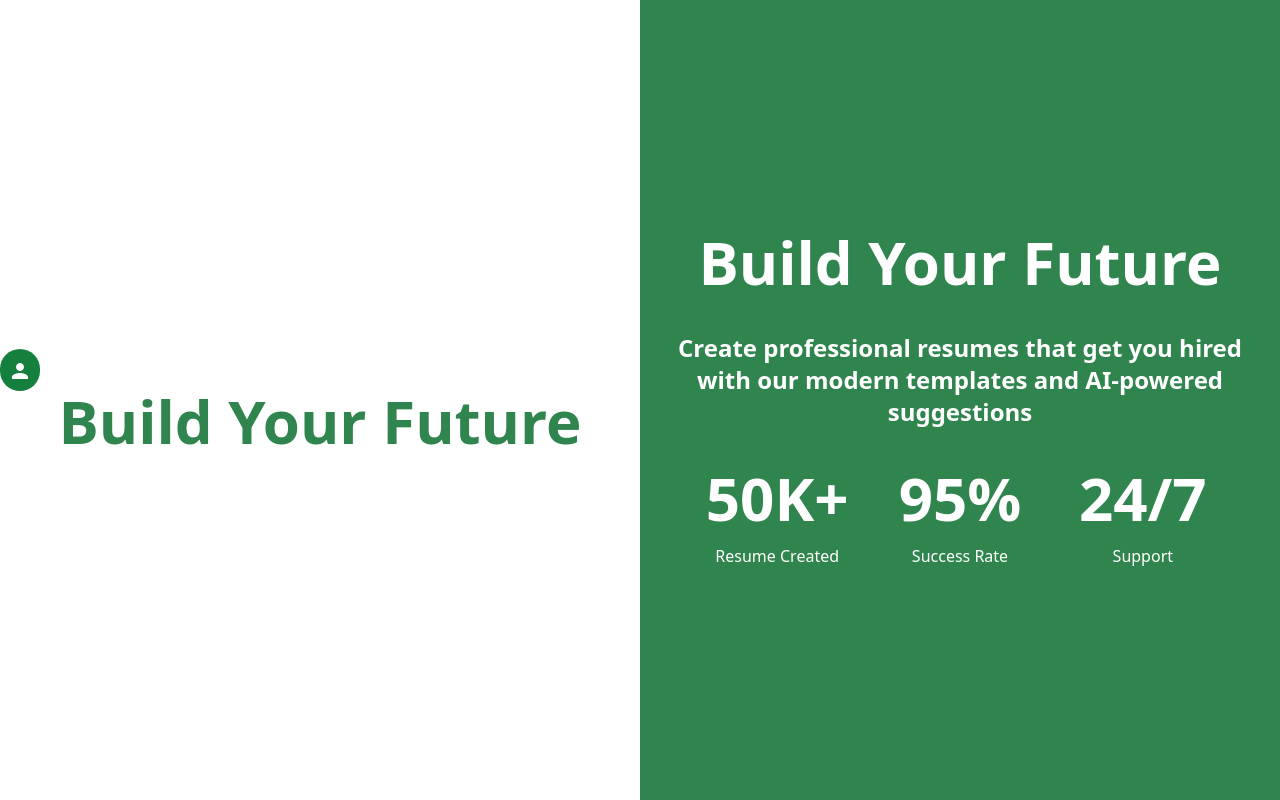
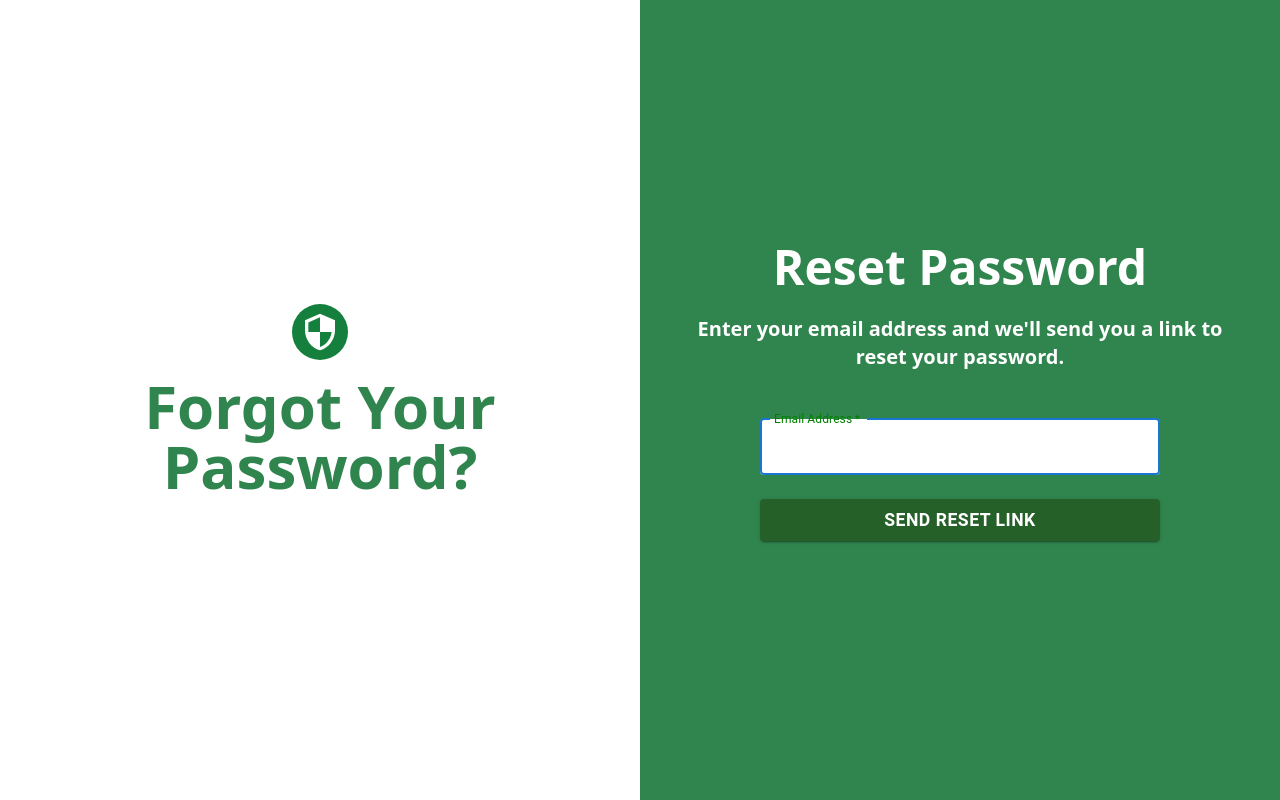
Before and after one commit to Aghmaz/octet-project, a React (Vite) app: page /forgot in a window 1280 px wide. Built offline with nearby package versions, Linux system fonts and the light colour scheme.

Commit message:
Created Forgot Password Screen and added the routes for login and forgot password screen

```diff
--- a/package.json
+++ b/package.json
@@ -13,6 +13,7 @@
     "@emotion/react": "^11.14.0",
     "@emotion/styled": "^11.14.1",
     "@mui/icons-material": "^7.3.1",
+    "@mui/joy": "^5.0.0-beta.52",
     "@mui/material": "^7.3.1",
     "@reduxjs/toolkit": "^2.8.2",
     "@tailwindcss/vite": "^4.1.12",
--- a/src/App.jsx
+++ b/src/App.jsx
@@ -1,15 +1,20 @@
 import { useState } from "react";
 import reactLogo from "./assets/react.svg";
 import viteLogo from "/vite.svg";
+import { Route, Routes } from "react-router";
 import "./App.css";
 import Login from "./Screens/Login";
+import Forgot from "./Screens/Forgot";
 
 function App() {
   const [count, setCount] = useState(0);
 
   return (
     <>
-      <Login />
+      <Routes>
+        <Route path="/home" element={<Login />} />
+        <Route path="/forgot" element={<Forgot />} />
+      </Routes>
     </>
   );
 }
--- /dev/null
+++ b/src/Screens/Forgot.jsx
@@ -0,0 +1,98 @@
+import React, { useState } from "react";
+import {
+  Container,
+  Box,
+  Typography,
+  TextField,
+  Button,
+  Alert,
+} from "@mui/material";
+import { Security } from "@mui/icons-material";
+
+const Forgot = () => {
+  const [email, setEmail] = useState("");
+  const [submitted, setSubmitted] = useState(false);
+
+  const handleSubmit = (e) => {
+    e.preventDefault();
+    setSubmitted(true);
+    // Add API call for password reset if needed
+  };
+
+  return (
+    <div className="flex flex-row items-center min-h-screen">
+      {/* Left Side */}
+      <div className="w-[50%] flex flex-col items-center justify-center">
+        <div className="bg-green-700 p-2 rounded-full w-fit mb-4">
+          <Security sx={{ color: "white", fontSize: 40 }} />
+        </div>
+        <h1 className="font-bold text-6xl text-center text-[#30854E]">
+          Forgot Your Password?
+        </h1>
+      </div>
+
+      {/* Right Side */}
+      <div className="w-[50%] bg-[#30854E] flex flex-col h-screen items-center justify-center">
+        <h1 className="font-bold text-5xl text-center text-white mb-6">
+          Reset Password
+        </h1>
+        <p className="text-white font-semibold text-xl text-center mb-8 w-[90%]">
+          Enter your email address and we'll send you a link to reset your
+          password.
+        </p>
+        <Box
+          component="form"
+          onSubmit={handleSubmit}
+          sx={{ width: "100%", maxWidth: 400 }}
+        >
+          <TextField
+            margin="normal"
+            required
+            fullWidth
+            id="email"
+            label="Email Address"
+            name="email"
+            autoComplete="email"
+            autoFocus
+            value={email}
+            onChange={(e) => setEmail(e.target.value)}
+            sx={{
+              backgroundColor: "white",
+              borderRadius: 1,
+              "& .MuiInputLabel-root": {
+                color: "gray", // default label color
+              },
+              "& .MuiInputLabel-root.Mui-focused": {
+                color: "green", // when focused
+              },
+            }}
+          />
+
+          <Button
+            type="submit"
+            fullWidth
+            variant="contained"
+            sx={{
+              mt: 2,
+              mb: 2,
+              backgroundColor: "#256029",
+              color: "white",
+              fontWeight: "bold",
+              fontSize: "1.1rem",
+              ":hover": { backgroundColor: "#1e4e23" },
+            }}
+          >
+            Send Reset Link
+          </Button>
+          {submitted && (
+            <Alert severity="info" sx={{ mt: 2 }}>
+              If this email exists, a reset link will be sent.
+            </Alert>
+          )}
+        </Box>
+      </div>
+    </div>
+  );
+};
+
+export default Forgot;
--- a/src/main.jsx
+++ b/src/main.jsx
@@ -1,14 +1,14 @@
-import { StrictMode } from 'react'
-import { createRoot } from 'react-dom/client'
-import './index.css'
-import App from './App.jsx'
-import {Provider} from "react-redux"
- import Store from "./redux/Store.jsx"
-createRoot(document.getElementById('root')).render(
-
+import { StrictMode } from "react";
+import { createRoot } from "react-dom/client";
+import "./index.css";
+import App from "./App.jsx";
+import { Provider } from "react-redux";
+import { BrowserRouter } from "react-router";
+import Store from "./redux/Store.jsx";
+createRoot(document.getElementById("root")).render(
   <StrictMode>
-   <Provider store={Store}>
-    <App />
-     </Provider>
-  </StrictMode>,
-)
+    <BrowserRouter>
+      <App />
+    </BrowserRouter>
+  </StrictMode>
+);
```
Also changed, not shown: 1 other file (tests, documents, lock files or other folders).
